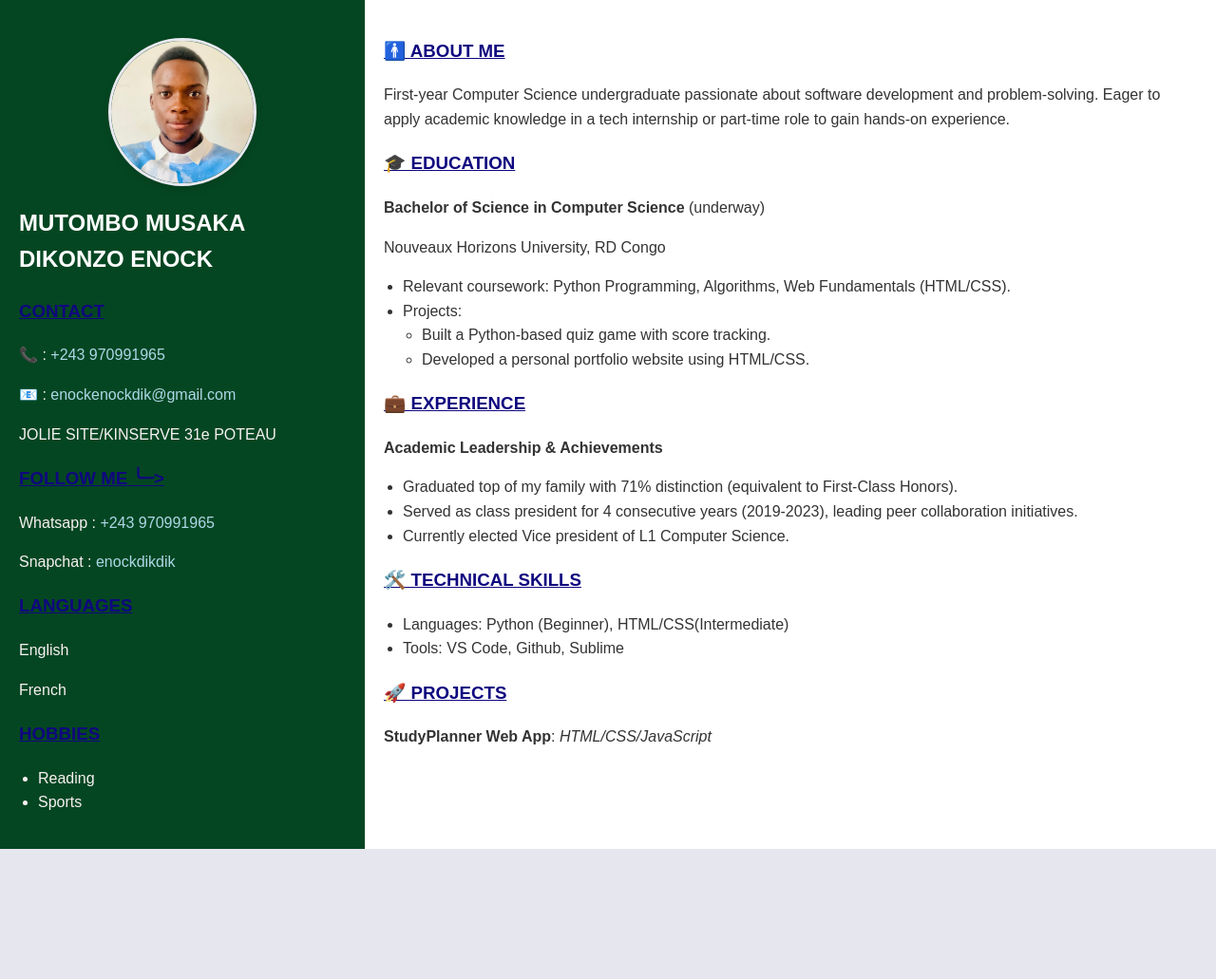
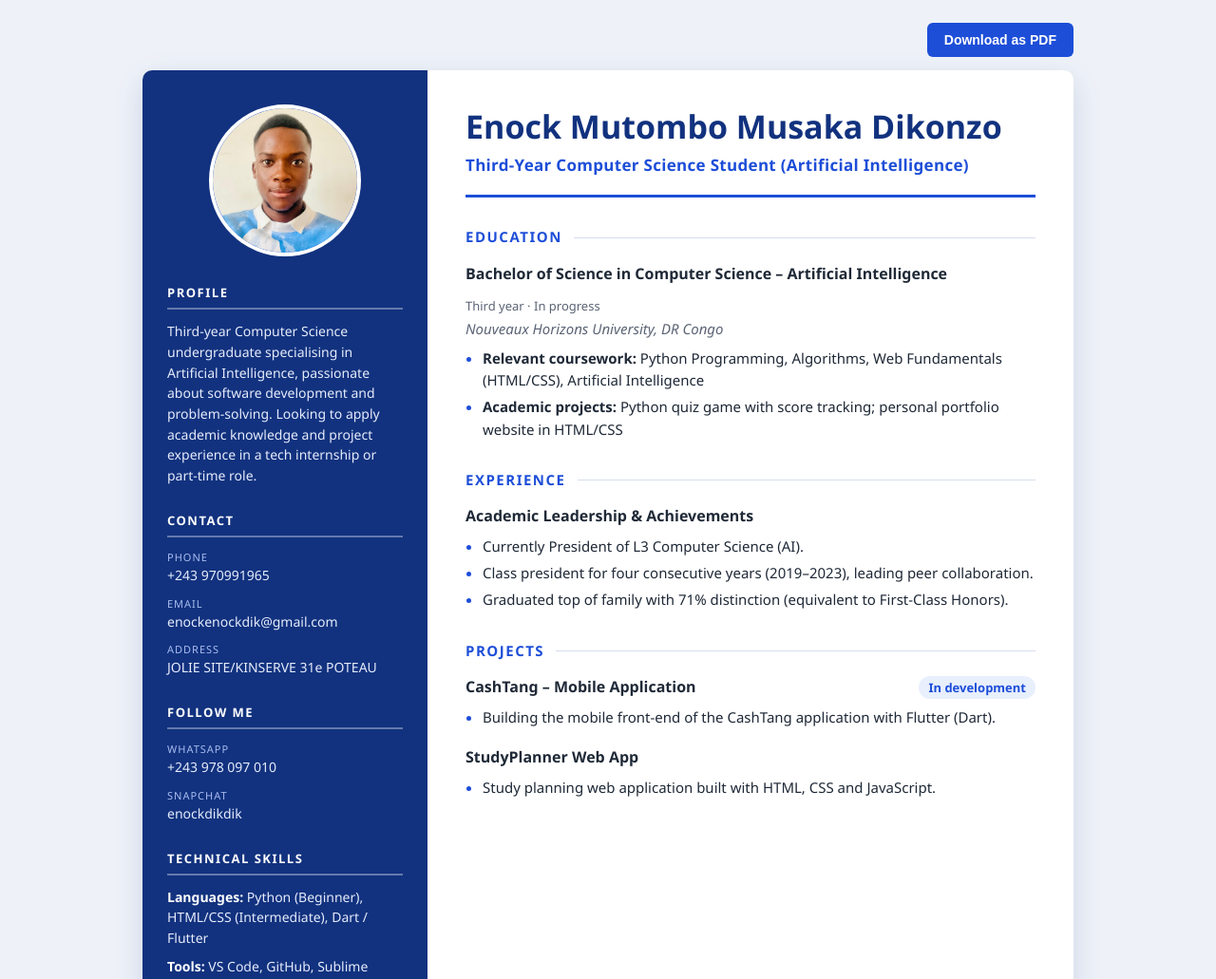
Before and after one commit to 13e380/DIKONZO-PORTFOLIO, a plain HTML site: page index.html in a window 1280 px wide. Shown: the top 1031 px of the page at 95% size. Before the commit the page ends 894 px from the top, so only its background shows below. Drawn offline with Linux system fonts and the light colour scheme.

Commit message:
Add files via upload

```diff
--- a/index.html
+++ b/index.html
@@ -1,78 +1,139 @@
 <!DOCTYPE html>
 <html lang="en">
-
 <head>
   <meta charset="UTF-8">
   <meta name="viewport" content="width=device-width, initial-scale=1.0">
+  <title>Enock Mutombo Musaka Dikonzo – CV</title>
+  <meta name="description" content="CV of Enock Mutombo Musaka Dikonzo, third-year Computer Science (Artificial Intelligence) student.">
   <link rel="stylesheet" href="style.css">
-    <title>Mon portfolio</title>
-    <script langage="JavaScript" type="text/JavaScript">
-        function direjambo(); { alert("jambo"); }
-    </script>
+</head>
+<body>
 
-</head>
+  <div class="toolbar">
+    <button class="btn-pdf" type="button" onclick="window.print()">Download as PDF</button>
+  </div>
 
-<body>
-    <div class="container">
-        <div class="partie-gauche">
-            <img src="WhatsApp Image 2025-04-14 à 07.52.45_9d170d87.jpg" alt="Photo de profil" />
-            <h2>MUTOMBO MUSAKA DIKONZO ENOCK</h2>
+  <div class="cv">
 
-            <h3>CONTACT</h3>
-            <p>📞 : <a href="tel:+243970991965">+243 970991965</a></p>
-            <p>📧 : <a href="mailto:enockenockdik@gmail.com">enockenockdik@gmail.com</a></p>
-            <p>JOLIE SITE/KINSERVE 31e POTEAU</p>
+    <!-- ===== SIDEBAR ===== -->
+    <aside class="sidebar">
+      <div class="photo-wrap">
+        <img class="photo"
+             src="https://13e380.github.io/DIKONZO-PORTFOLIO/WhatsApp%20Image%202025-04-14%20%C3%A0%2007.52.45_9d170d87.jpg"
+             alt="Portrait of Enock Mutombo Musaka Dikonzo"
+             onerror="this.style.display='none'; this.parentNode.classList.add('no-photo');">
+        <span class="initials" aria-hidden="true">ED</span>
+      </div>
 
-            <h3>FOLLOW ME ╰┈></h3>
-            <p>Whatsapp : <a href="https://wa.me/qr/P6NFFTVHVIY7N1">+243 970991965</a></p>
-            <p>Snapchat : <a href="https://www.snapchat.com/add/enockenockdik?share_id=uPckXf8Pd8s&locale=en-US">enockdikdik</a></p>
+      <section>
+        <h2>Profile</h2>
+        <p>
+          Third-year Computer Science undergraduate specialising in Artificial Intelligence,
+          passionate about software development and problem-solving. Looking to apply
+          academic knowledge and project experience in a tech internship or part-time role.
+        </p>
+      </section>
 
-            <h3>LANGUAGES</h3>
-            <p>English</p>
-            <p>French</p>
+      <section>
+        <h2>Contact</h2>
+        <ul class="contact">
+          <li><span class="label">Phone</span><a href="tel:+243970991965">+243 970991965</a></li>
+          <li><span class="label">Email</span><a href="mailto:enockenockdik@gmail.com">enockenockdik@gmail.com</a></li>
+          <li><span class="label">Address</span>JOLIE SITE/KINSERVE 31e POTEAU</li>
+        </ul>
+      </section>
 
-            <h3>HOBBIES</h3>
-            <ul>
+      <section>
+        <h2>Follow me</h2>
+        <ul class="contact">
+          <li><span class="label">WhatsApp</span><a href="https://wa.me/243978097010" target="_blank" rel="noopener">+243 978 097 010</a></li>
+          <li><span class="label">Snapchat</span><a href="https://www.snapchat.com/add/enockenockdik?share_id=uPckXf8Pd8s&locale=en-US" target="_blank" rel="noopener">enockdikdik</a></li>
+        </ul>
+      </section>
+
+      <section>
+        <h2>Technical skills</h2>
+        <ul class="plain">
+          <li><strong>Languages:</strong> Python (Beginner), HTML/CSS (Intermediate), Dart / Flutter</li>
+          <li><strong>Tools:</strong> VS Code, GitHub, Sublime</li>
+        </ul>
+      </section>
+
+      <section>
+        <h2>Languages</h2>
+        <ul class="tags">
+          <li>English</li>
+          <li>French</li>
+        </ul>
+      </section>
+
+      <section>
+        <h2>Hobbies</h2>
+        <ul class="tags">
           <li>Reading</li>
           <li>Sports</li>
         </ul>
+      </section>
+    </aside>
+
+    <!-- ===== MAIN ===== -->
+    <main class="main">
+      <header class="title">
+        <h1>Enock Mutombo Musaka Dikonzo</h1>
+        <p class="subtitle">Third-Year Computer Science Student (Artificial Intelligence)</p>
+      </header>
+
+      <section>
+        <h2>Education</h2>
+        <div class="item">
+          <div class="item-head">
+            <h3>Bachelor of Science in Computer Science – Artificial Intelligence</h3>
+            <span class="date">Third year · In progress</span>
           </div>
+          <p class="place">Nouveaux Horizons University, DR Congo</p>
+          <ul>
+            <li><strong>Relevant coursework:</strong> Python Programming, Algorithms, Web Fundamentals (HTML/CSS), Artificial Intelligence</li>
+            <li><strong>Academic projects:</strong> Python quiz game with score tracking; personal portfolio website in HTML/CSS</li>
+          </ul>
+        </div>
+      </section>
 
-        <div class="partie-droite">
-            <h3>🚹 ABOUT ME</h3>
-            <p>First-year Computer Science undergraduate passionate about software development and problem-solving. Eager to apply academic knowledge in a tech internship or part-time role to gain hands-on experience.</p>
+      <section>
+        <h2>Experience</h2>
+        <div class="item">
+          <div class="item-head">
+            <h3>Academic Leadership &amp; Achievements</h3>
+          </div>
+          <ul>
+            <li>Currently President of L3 Computer Science (AI).</li>
+            <li>Class president for four consecutive years (2019–2023), leading peer collaboration.</li>
+            <li>Graduated top of family with 71% distinction (equivalent to First-Class Honors).</li>
+          </ul>
+        </div>
+      </section>
 
-            <h3>🎓 EDUCATION</h3>
-            <p><strong>Bachelor of Science in Computer Science</strong> (underway)</p>
-            <p>Nouveaux Horizons University, RD Congo</p>
+      <section>
+        <h2>Projects</h2>
+        <div class="item">
+          <div class="item-head">
+            <h3>CashTang – Mobile Application</h3>
+            <span class="date badge">In development</span>
+          </div>
           <ul>
-                <li>Relevant coursework: Python Programming, Algorithms, Web Fundamentals (HTML/CSS).</li>
-                <li>Projects:
+            <li>Building the mobile front-end of the CashTang application with Flutter (Dart).</li>
+          </ul>
+        </div>
+        <div class="item">
+          <div class="item-head">
+            <h3>StudyPlanner Web App</h3>
+          </div>
           <ul>
-                        <li>Built a Python-based quiz game with score tracking.</li>
-                        <li>Developed a personal portfolio website using HTML/CSS.</li>
+            <li>Study planning web application built with HTML, CSS and JavaScript.</li>
           </ul>
-                </li>
-            </ul>
+        </div>
+      </section>
+    </main>
 
-            <h3>💼 EXPERIENCE</h3>
-            <p><strong>Academic Leadership & Achievements</strong></p>
-            <ul>
-                <li>Graduated top of my family with 71% distinction (equivalent to First-Class Honors).</li>
-                <li>Served as class president for 4 consecutive years (2019-2023), leading peer collaboration initiatives.</li>
-                <li>Currently elected Vice president of L1 Computer Science.</li>
-            </ul>
-
-            <h3>🛠️ TECHNICAL SKILLS</h3>
-            <ul>
-                <li>Languages: Python (Beginner), HTML/CSS(Intermediate)</li>
-                <li>Tools: VS Code, Github, Sublime</li>
-            </ul>
-
-            <h3>🚀 PROJECTS</h3>
-            <p><strong>StudyPlanner Web App</strong>: <i>HTML/CSS/JavaScript</i></p>
-        </div>
   </div>
 </body>
-
 </html>
--- a/style.css
+++ b/style.css
@@ -1,74 +1,209 @@
-body {
-    background-color: rgb(230, 230, 238);
-    margin: 0;
-    font-family: Arial, sans-serif;
-    line-height: 1.6;
+:root {
+  --blue: #1d4ed8;        /* main blue */
+  --blue-dark: #12327f;   /* sidebar */
+  --blue-light: #e8effd;  /* tags, badges */
+  --text: #1f2937;
+  --muted: #5b6475;
+  --bg: #eef2f8;
 }
 
-img {
-    width: 150px;
-    height: 150px;
-    border-radius: 50%;
-    object-fit: cover;
-    border: 3px solid rgb(233, 233, 241);
-    display: block;
-    margin: 20px auto;
-    box-shadow: 0 4px 8px rgba(0, 0, 0, 0.1);
+* { box-sizing: border-box; margin: 0; padding: 0; }
+
+body {
+  font-family: "Segoe UI", -apple-system, BlinkMacSystemFont, Roboto, Helvetica, Arial, sans-serif;
+  background: var(--bg);
+  color: var(--text);
+  line-height: 1.55;
+  font-size: 15px;
+  padding: 24px 16px 48px;
 }
 
-.container {
-    display: flex;
-    min-height: 100vh;
+a { color: inherit; text-decoration: none; }
+a:hover { text-decoration: underline; }
+
+/* ---------- Toolbar ---------- */
+.toolbar {
+  max-width: 980px;
+  margin: 0 auto 14px;
+  display: flex;
+  justify-content: flex-end;
 }
 
-.partie-gauche,
-.partie-droite {
-    padding: 20px;
-    box-sizing: border-box;
+.btn-pdf {
+  background: var(--blue);
+  color: #fff;
+  border: 0;
+  border-radius: 6px;
+  padding: 10px 18px;
+  font-size: 14px;
+  font-weight: 600;
+  cursor: pointer;
+  transition: background .2s;
+}
+.btn-pdf:hover { background: var(--blue-dark); }
+
+/* ---------- Page ---------- */
+.cv {
+  max-width: 980px;
+  margin: 0 auto;
+  display: grid;
+  grid-template-columns: 300px 1fr;
+  background: #fff;
+  border-radius: 10px;
+  overflow: hidden;
+  box-shadow: 0 10px 30px rgba(18, 50, 127, .15);
 }
 
-.partie-droite {
-    background-color: white;
-    width: 70%;
-    float: right;
+/* ---------- Sidebar ---------- */
+.sidebar {
+  background: var(--blue-dark);
+  color: #e6ecfb;
+  padding: 36px 26px;
 }
 
-.partie-gauche {
-    background-color: rgb(5, 70, 34);
-    color: rgb(247, 242, 242);
-    width: 30%;
-    float: left;
+.photo-wrap {
+  width: 160px;
+  height: 160px;
+  margin: 0 auto 28px;
+  border-radius: 50%;
+  border: 4px solid #fff;
+  overflow: hidden;
+  background: var(--blue);
+  display: flex;
+  align-items: center;
+  justify-content: center;
+}
+.photo { width: 100%; height: 100%; object-fit: cover; display: block; }
+.initials { display: none; font-size: 52px; font-weight: 700; color: #fff; }
+.no-photo .initials { display: block; }
+
+.sidebar section { margin-bottom: 26px; }
+.sidebar section:last-child { margin-bottom: 0; }
+
+.sidebar h2 {
+  font-size: 13px;
+  letter-spacing: 1.5px;
+  text-transform: uppercase;
+  color: #fff;
+  padding-bottom: 6px;
+  margin-bottom: 12px;
+  border-bottom: 2px solid rgba(255, 255, 255, .35);
 }
 
-h2,
-h3,
-h4 {
-    color: white;
+.sidebar p, .sidebar li { font-size: 14px; }
+.sidebar ul { list-style: none; }
+
+.contact li { margin-bottom: 10px; word-break: break-word; }
+.label {
+  display: block;
+  font-size: 11px;
+  letter-spacing: 1px;
+  text-transform: uppercase;
+  color: #a9bdf0;
 }
 
-h3 {
-    color: rgb(15, 7, 127);
-    text-decoration: underline;
+.plain li { margin-bottom: 8px; }
+.plain strong { color: #fff; }
+
+.tags { display: flex; flex-wrap: wrap; gap: 8px; }
+.tags li {
+  background: rgba(255, 255, 255, .14);
+  border-radius: 999px;
+  padding: 4px 12px;
+  font-size: 13px;
 }
 
-a {
-    color: lightblue;
-    text-decoration: none;
+/* ---------- Main ---------- */
+.main { padding: 40px 40px 44px; }
+
+.title {
+  border-bottom: 3px solid var(--blue);
+  padding-bottom: 18px;
+  margin-bottom: 30px;
+}
+.title h1 {
+  font-size: 34px;
+  line-height: 1.15;
+  font-weight: 800;
+  color: var(--blue-dark);
+}
+.subtitle {
+  margin-top: 8px;
+  font-size: 17px;
+  font-weight: 600;
+  color: var(--blue);
+  letter-spacing: .3px;
 }
 
-a:hover {
-    text-decoration: underline;
+.main section { margin-bottom: 30px; }
+.main section:last-child { margin-bottom: 0; }
+
+.main h2 {
+  font-size: 15px;
+  letter-spacing: 1.5px;
+  text-transform: uppercase;
+  color: var(--blue);
+  margin-bottom: 14px;
+  display: flex;
+  align-items: center;
+  gap: 12px;
+}
+.main h2::after {
+  content: "";
+  flex: 1;
+  height: 1px;
+  background: #d5ddee;
 }
 
-ul {
-    padding-left: 20px;
+.item { margin-bottom: 18px; }
+.item:last-child { margin-bottom: 0; }
+
+.item-head {
+  display: flex;
+  justify-content: space-between;
+  align-items: baseline;
+  gap: 12px;
+  flex-wrap: wrap;
+}
+.item h3 { font-size: 16px; color: var(--text); }
+.date { font-size: 13px; color: var(--muted); white-space: nowrap; }
+.badge {
+  background: var(--blue-light);
+  color: var(--blue);
+  font-weight: 600;
+  border-radius: 999px;
+  padding: 2px 10px;
+}
+.place { color: var(--muted); font-style: italic; margin-top: 2px; }
+
+.item ul { margin: 8px 0 0 18px; }
+.item li { margin-bottom: 5px; }
+.item li::marker { color: var(--blue); }
+
+/* ---------- Mobile ---------- */
+@media (max-width: 760px) {
+  body { padding: 12px 8px 32px; }
+  .cv { grid-template-columns: 1fr; }
+  .main { padding: 28px 22px 32px; order: -1; }
+  .title h1 { font-size: 26px; }
+  .subtitle { font-size: 15px; }
 }
 
-.partie-droite h3 {
-    color: rgb(15, 7, 127);
+/* ---------- Print / PDF ---------- */
+@page { size: A4; margin: 0; }
+@media print {
+  body { background: #fff; padding: 0; font-size: 12.5px; }
+  .toolbar { display: none; }
+  .cv {
+    max-width: none;
+    min-height: 100vh;
+    border-radius: 0;
+    box-shadow: none;
+    grid-template-columns: 250px 1fr;
+  }
+  * { -webkit-print-color-adjust: exact; print-color-adjust: exact; }
+  .main { padding: 30px; }
+  .sidebar { padding: 28px 20px; }
+  .photo-wrap { width: 130px; height: 130px; }
+  .title h1 { font-size: 27px; }
 }
-
-.partie-droite p,
-.partie-droite li {
-    color: #333;
-}
```
Lines whose indentation alone changed are shown as unchanged.
